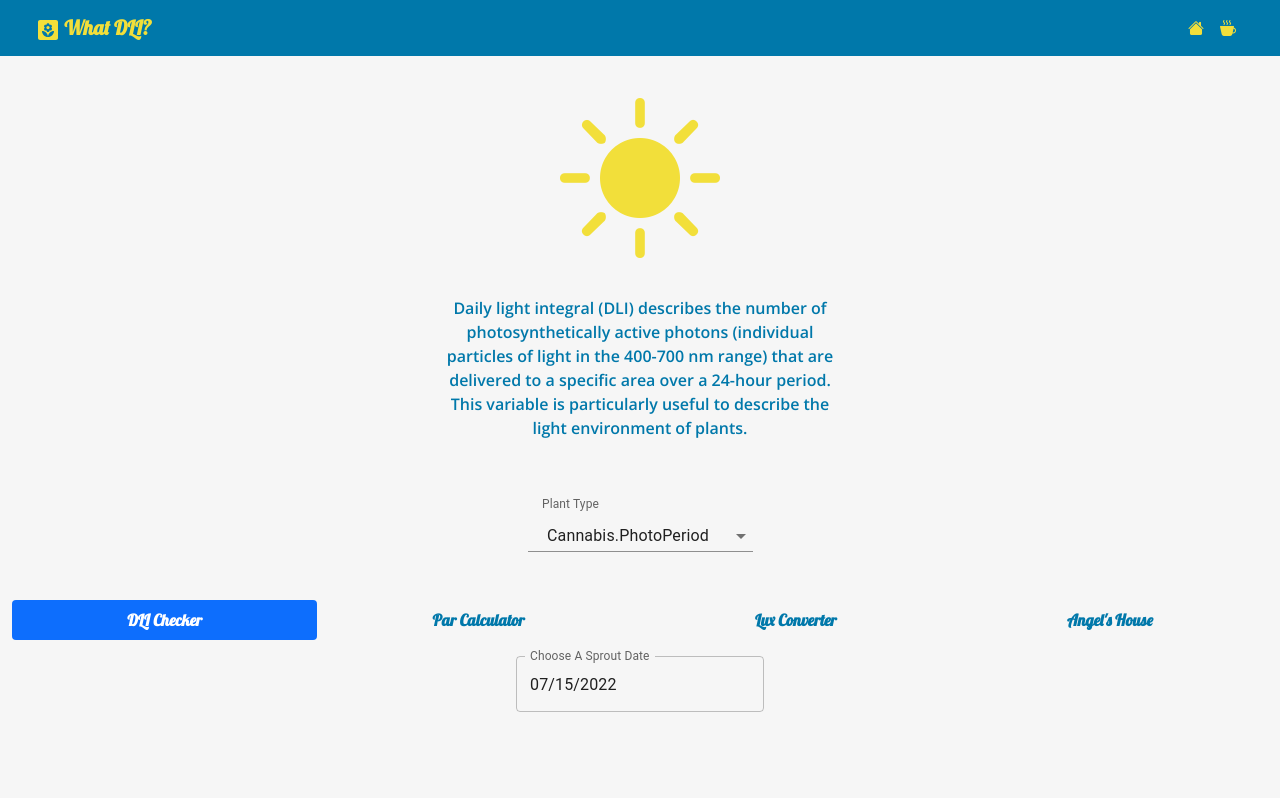
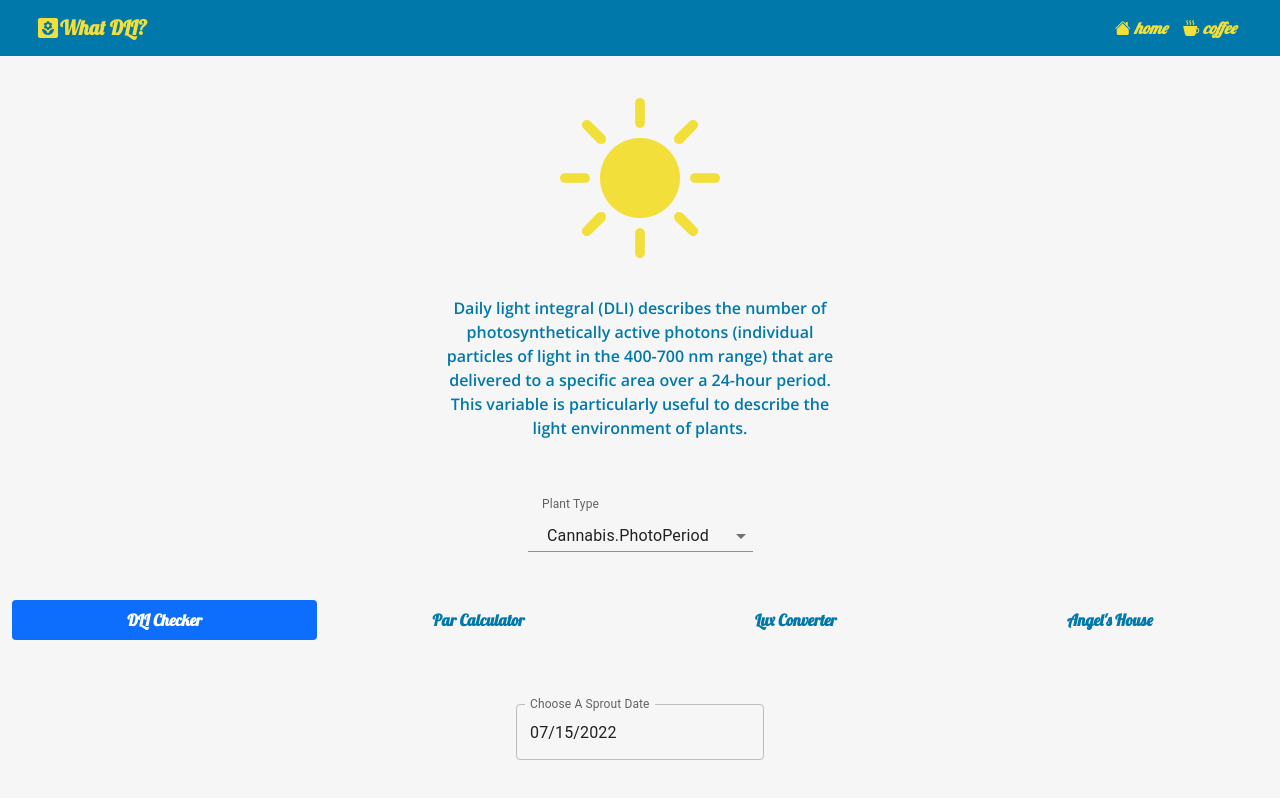
Before and after one commit to valeriotech/bootstrap-react-dli, a React (Create React App) app: page / in a window 1280 px wide. Built offline with nearby package versions, Linux system fonts and the light colour scheme.

Commit message:
Design updates.

```diff
--- a/package.json
+++ b/package.json
@@ -1,5 +1,6 @@
 {
   "name": "bootstrap-react-dli",
+  "homepage": "https://valeriotech.github.io/bootstrap-react-dli/",
   "version": "0.1.0",
   "private": true,
   "dependencies": {
@@ -14,6 +15,7 @@
     "bootstrap": "^5.1.3",
     "bootstrap-icons": "^1.9.0",
     "date-fns": "^2.28.0",
+    "gh-pages": "^4.0.0",
     "moment": "^2.29.4",
     "react": "^18.2.0",
     "react-bootstrap": "^2.4.0",
@@ -25,7 +27,9 @@
     "start": "react-scripts start",
     "build": "react-scripts build",
     "test": "react-scripts test",
-    "eject": "react-scripts eject"
+    "eject": "react-scripts eject",
+    "predeploy": "npm run build",
+    "deploy": "gh-pages -d build"
   },
   "eslintConfig": {
     "extends": [
--- a/src/App.js
+++ b/src/App.js
@@ -21,7 +21,7 @@ function App() {
             <Row className={'mb-5 mt-5'}>
                 <PlantSelector />
             </Row>
-            <Row className={'justify-content-center'}>
+            <Row className={'align-items-center'}>
                 <TabbedPaper/>
             </Row>
         </Container>
--- a/src/DliCalculator.jsx
+++ b/src/DliCalculator.jsx
@@ -20,7 +20,7 @@ export default function DliCalculator() {
 
     return (
         <>
-            <Col xs={12} className={'mb-5'}>
+            <Col xs={12} md={6} className={'mt-5'}>
                 <LocalizationProvider dateAdapter={AdapterDateFns}>
                     <MobileDatePicker
                         label="Choose A Sprout Date"
--- a/src/NavBar.jsx
+++ b/src/NavBar.jsx
@@ -16,14 +16,14 @@ export default function NavBar() {
             <Container fluid={true}>
                 <Navbar.Brand href={'#'} style={{color: '#F2DF3A'}}>
                     <div className={'d-flex align-items-center'}>
-                        <span><YardIcon/>{' '}What DLI?</span>
+                        <YardIcon/>{'  '}What DLI?
                     </div>
                 </Navbar.Brand>
                 <Navbar.Toggle aria-controls={'main-navbar'} style={{color: '#F2DF3A'}}></Navbar.Toggle>
                 <Navbar.Collapse id={"main-navbar"}>
                     <Nav className={'ms-auto'}>
-                        <Nav.Link href={'#home'}><i className="bi bi-house-fill"></i></Nav.Link>
-                        <Nav.Link href={'coffee'}><i className="bi bi-cup-hot-fill"></i></Nav.Link>
+                        <Nav.Link href={'#home'}><i className="bi bi-house-fill">{' '}home</i></Nav.Link>
+                        <Nav.Link href={'coffee'}><i className="bi bi-cup-hot-fill">{' '}coffee</i></Nav.Link>
                     </Nav>
                 </Navbar.Collapse>
             </Container>
--- a/src/Results.jsx
+++ b/src/Results.jsx
@@ -11,11 +11,11 @@ export default function Results(props) {
     const stage = DLI.getStage(weeks)
 
     return (<>
-            <Col xs={12} className={'mb-4'}>
+            <Col className={'mt-5'} xs={12}>
                 <h1>Suggested DLI</h1>
                 <p>Your DLI should be adjusted to {dli} by the end of the week</p>
             </Col>
-            <Col xs={12} className={'mb-4'}>
+            <Col className={'mt-5'} xs={12} md={6}>
                 <img src={stage.img} alt={stage.title}/>
                 <h1>{stage.title}</h1>
                 <p>{stage.content}</p>
--- a/src/TabbedPaper.jsx
+++ b/src/TabbedPaper.jsx
@@ -18,7 +18,7 @@ export default function FillExample() {
                 style={{color: '#F2DF3A'}}
             >
                 <Tab eventKey="home" title="DLI Checker" tabClassName={'tab-links'}>
-                    <Row><DliCalculator /></Row>
+                    <Row className={'justify-content-center'}><DliCalculator /></Row>
                 </Tab>
                 <Tab eventKey="profile" title="Par Calculator" tabClassName={'tab-links'}>
                 </Tab>
```
Also changed, not shown: 1 other file (tests, documents, lock files or other folders).
